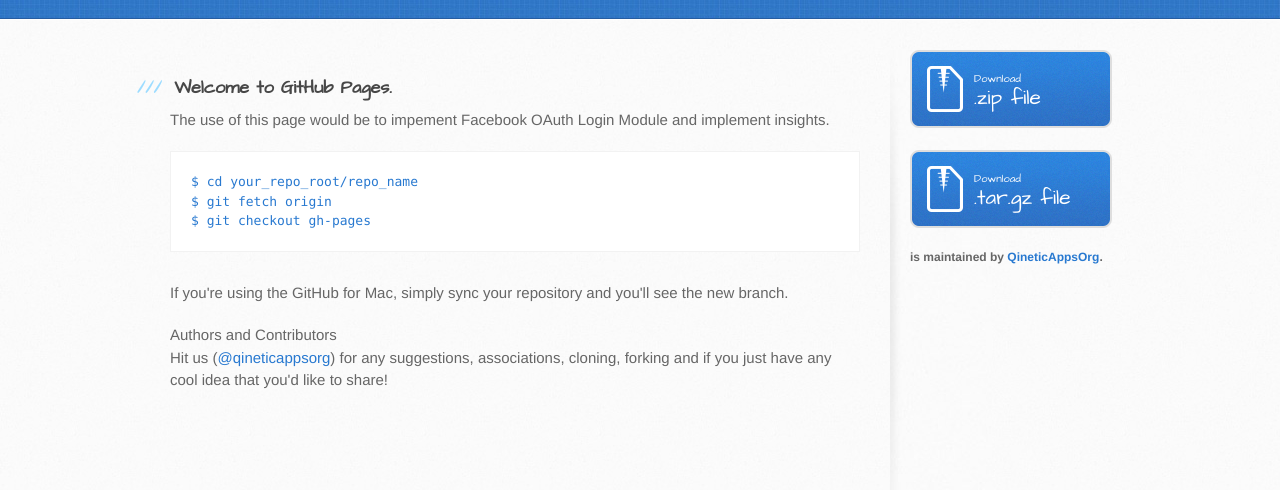
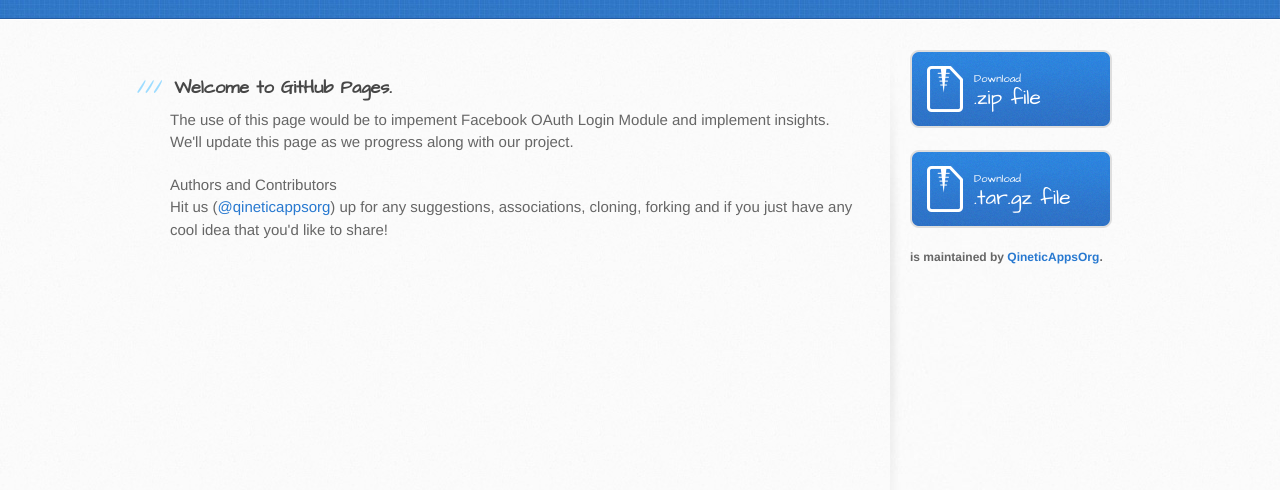
Before and after one commit to QineticAppsOrg/UntitledProject, a plain HTML site: page index.html in a window 1280 px wide. Shown: the part 216-706 px from the top of the page. Drawn offline with Linux system fonts and the light colour scheme.

Commit message:
new changes

```diff
--- a/index.html
+++ b/index.html
@@ -31,19 +31,11 @@
           <h3>
 <a id="welcome-to-github-pages" class="anchor" href="#welcome-to-github-pages" aria-hidden="true"><span class="octicon octicon-link"></span></a>Welcome to GitHub Pages.</h3>
 
-<p>The use of this page would be to impement Facebook OAuth Login Module and implement insights.</p>
-
-<pre><code>$ cd your_repo_root/repo_name
-$ git fetch origin
-$ git checkout gh-pages
-</code></pre>
-
-<p>If you're using the GitHub for Mac, simply sync your repository and you'll see the new branch.</p>
-
+<p>The use of this page would be to impement Facebook OAuth Login Module and implement insights. We'll update this page as we progress along with our project.</p>
 
 <a id="authors-and-contributors" class="anchor" href="#authors-and-contributors" aria-hidden="true"><span class="octicon octicon-link"></span></a>Authors and Contributors</h3>
 
-<p> Hit us (<a href="https://github.com/qineticappsorg" class="user-mention">@qineticappsorg</a>) for any suggestions, associations, cloning, forking and if you just have any cool idea that you'd like to share!</p>
+<p> Hit us (<a href="https://github.com/qineticappsorg" class="user-mention">@qineticappsorg</a>) up for any suggestions, associations, cloning, forking and if you just have any cool idea that you'd like to share!</p>
 
 
         </section>
```
